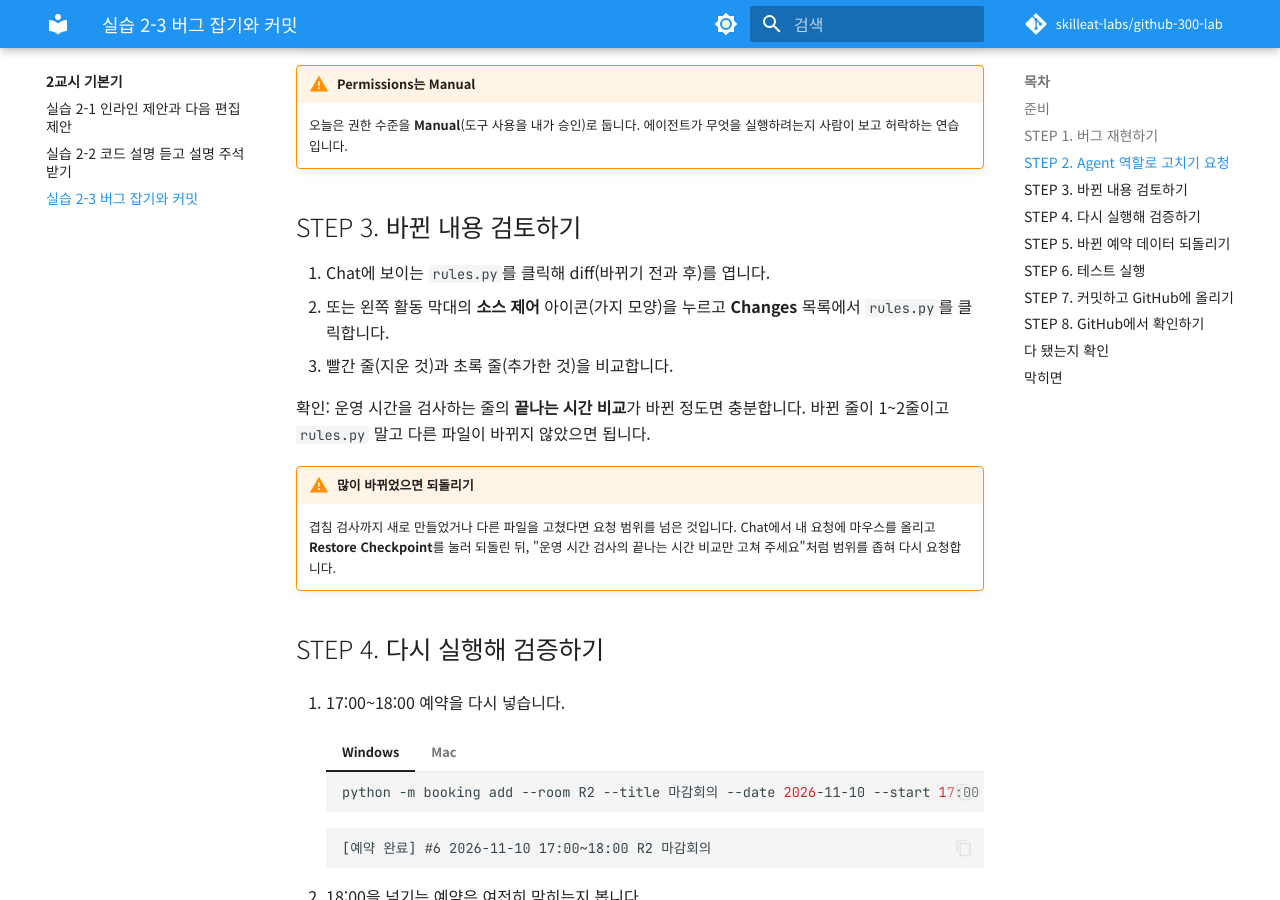
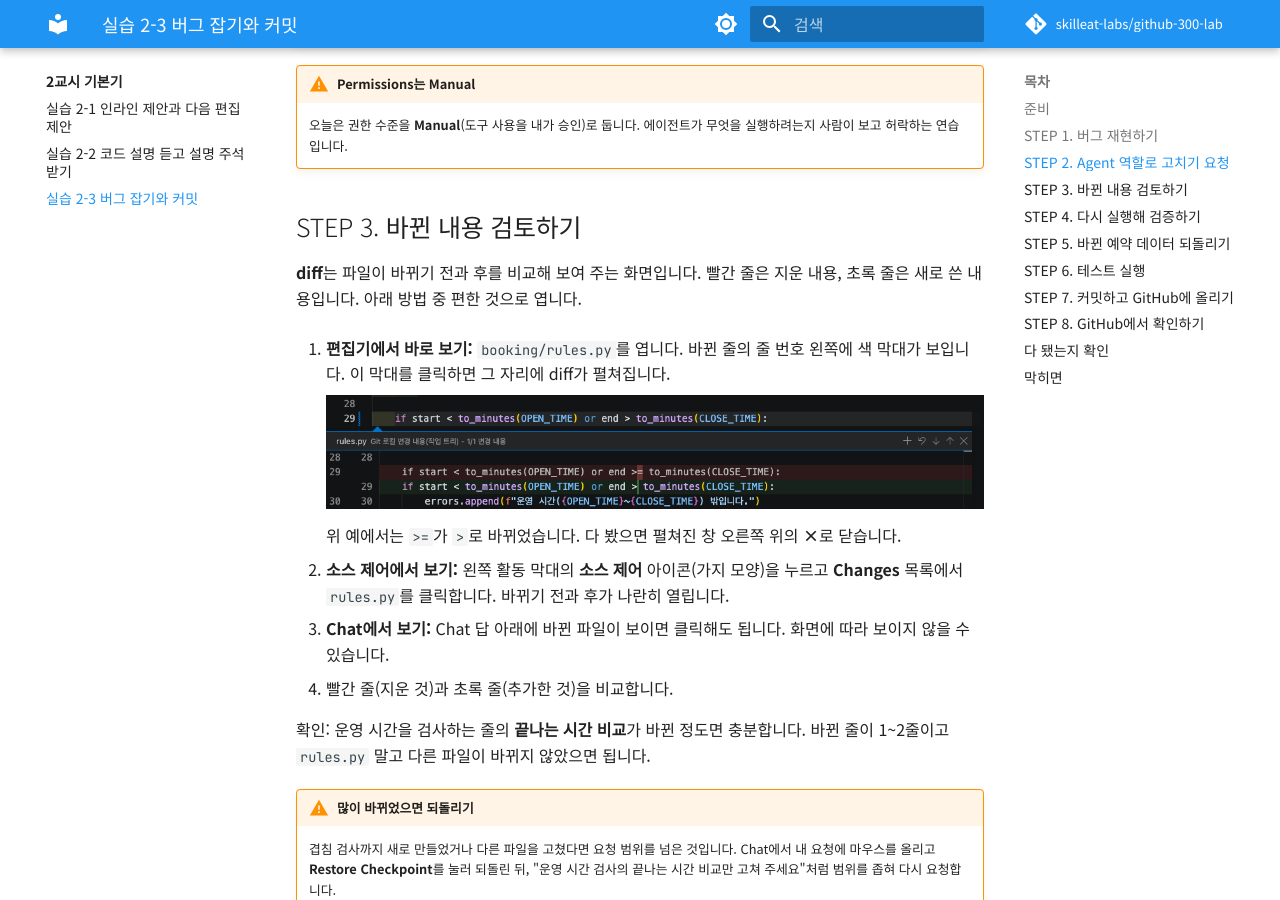
Before and after one commit to skilleat-labs/github-300-lab, an MkDocs documentation site: the page built from docs/class2/lab-3.md, in a window 1280 px wide and 900 px high, scrolled down 1903 px. Built offline with MkDocs 1.6.1 and Material for MkDocs 9.7.7, drawn with Linux system fonts in a browser that asks for light colours; comment, search, counter and statistics services are not loaded.

Commit message:
2-3 diff 보는 법: 줄 번호 옆 색 막대 클릭, 화면 이미지 추가
Co-Authored-By: Claude Opus 5.5 <noreply@anthropic.com>

```diff
--- a/docs/class2/lab-3.md
+++ b/docs/class2/lab-3.md
@@ -77,9 +77,17 @@
 
 ## STEP 3. 바뀐 내용 검토하기
 
-1. Chat에 보이는 `rules.py`를 클릭해 diff(바뀌기 전과 후)를 엽니다.
-2. 또는 왼쪽 활동 막대의 **소스 제어** 아이콘(가지 모양)을 누르고 **Changes** 목록에서 `rules.py`를 클릭합니다.
-3. 빨간 줄(지운 것)과 초록 줄(추가한 것)을 비교합니다.
+**diff**는 파일이 바뀌기 전과 후를 비교해 보여 주는 화면입니다. 빨간 줄은 지운 내용, 초록 줄은 새로 쓴 내용입니다. 아래 방법 중 편한 것으로 엽니다.
+
+1. **편집기에서 바로 보기:** `booking/rules.py`를 엽니다. 바뀐 줄의 줄 번호 왼쪽에 색 막대가 보입니다. 이 막대를 클릭하면 그 자리에 diff가 펼쳐집니다.
+
+    ![편집기에서 줄 번호 옆 색 막대를 클릭하면 바뀌기 전(빨강)과 후(초록)가 그 자리에 펼쳐진다](../assets/images/diff-gutter.png)
+
+    위 예에서는 `>=`가 `>`로 바뀌었습니다. 다 봤으면 펼쳐진 창 오른쪽 위의 **×**로 닫습니다.
+
+2. **소스 제어에서 보기:** 왼쪽 활동 막대의 **소스 제어** 아이콘(가지 모양)을 누르고 **Changes** 목록에서 `rules.py`를 클릭합니다. 바뀌기 전과 후가 나란히 열립니다.
+3. **Chat에서 보기:** Chat 답 아래에 바뀐 파일이 보이면 클릭해도 됩니다. 화면에 따라 보이지 않을 수 있습니다.
+4. 빨간 줄(지운 것)과 초록 줄(추가한 것)을 비교합니다.
 
 확인: 운영 시간을 검사하는 줄의 **끝나는 시간 비교**가 바뀐 정도면 충분합니다. 바뀐 줄이 1~2줄이고 `rules.py` 말고 다른 파일이 바뀌지 않았으면 됩니다.
 
```
Also changed, not shown: docs/appendix/vscode-copilot.md (+1 -0 lines), docs/assets/images/diff-gutter.png (added).
